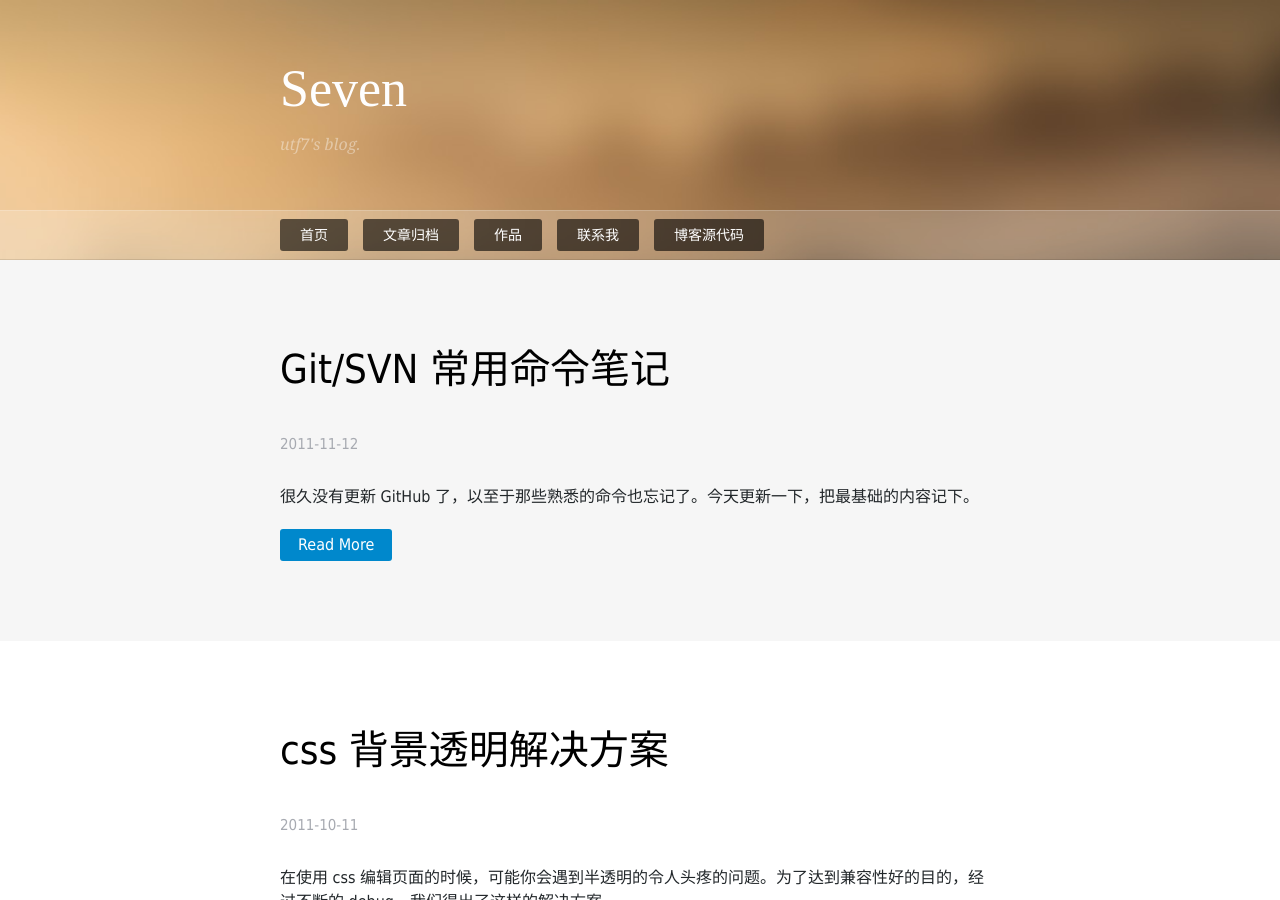
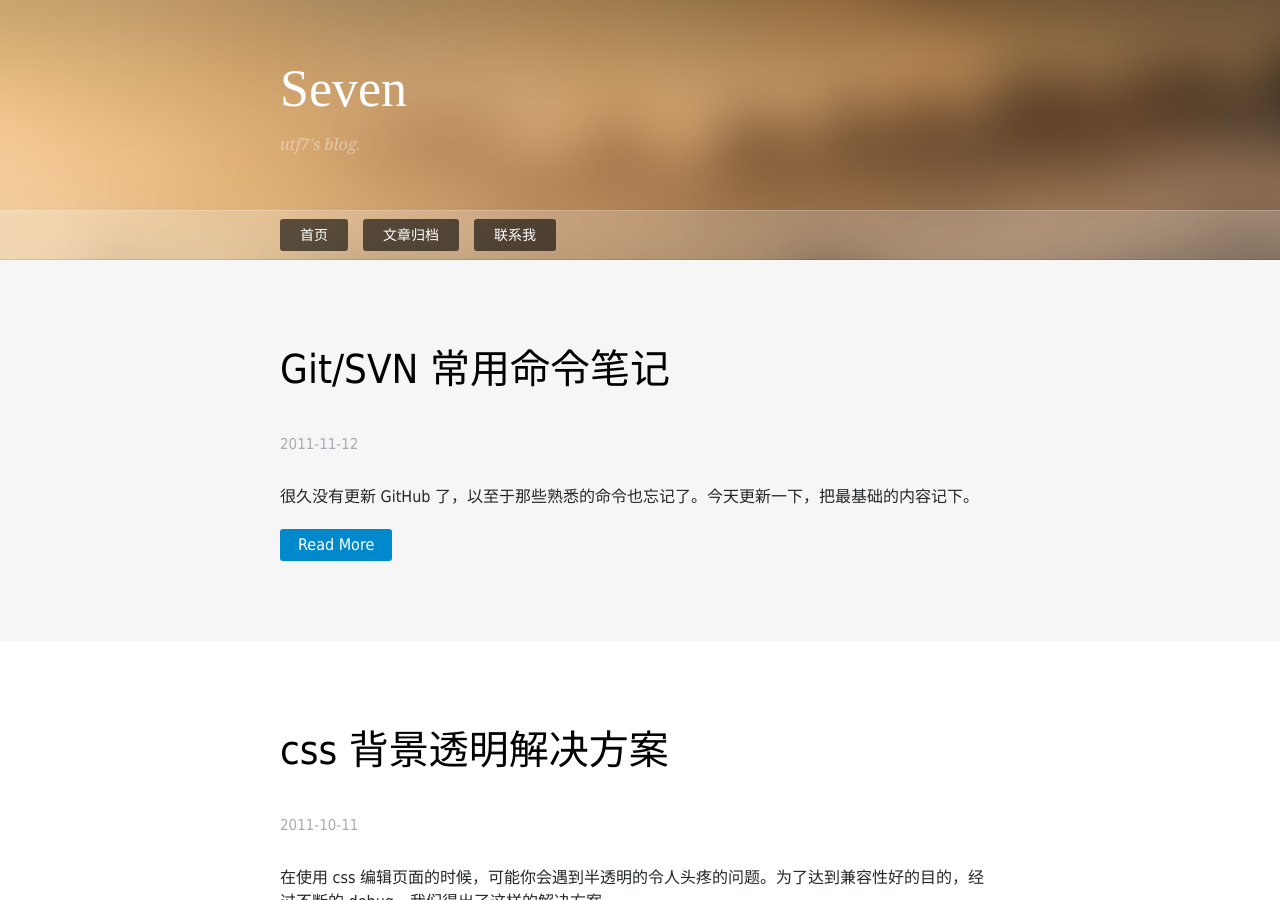
Before and after one commit to utf7/utf7.github.io, a Jekyll site: the page built from index.html, in a window 1280 px wide and 900 px high. Built offline with Jekyll 4.4.1, drawn with Linux system fonts in a browser that asks for light colours; nearby versions of some CDN libraries; some web fonts are replaced; the list of posts is cut into pages by our own code.

```diff
--- a/_config.yml
+++ b/_config.yml
@@ -52,12 +52,8 @@ nav:
     url: /index.html
   - text: 文章归档
     url: /archives.html
-  - text: 作品
-    url: /works.html
   - text: 联系我
     url: http://utf7.github.io/contact.html
-  - text: 博客源代码
-    url: https://github.com/utf7/utf7.github.io
 
 #theme config
 themes: /themes/violet
```
